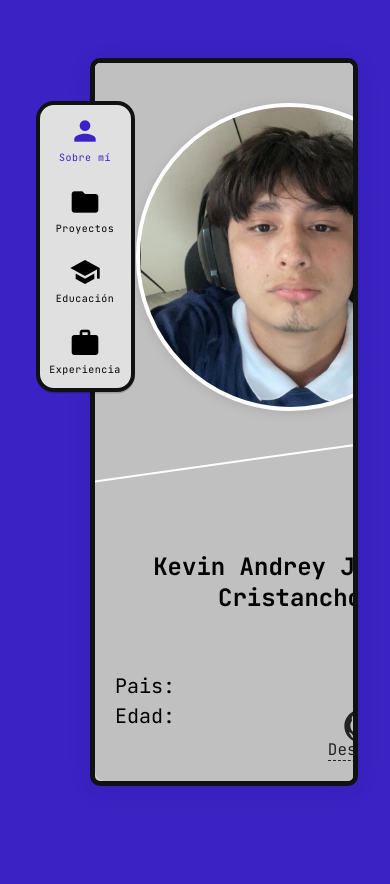
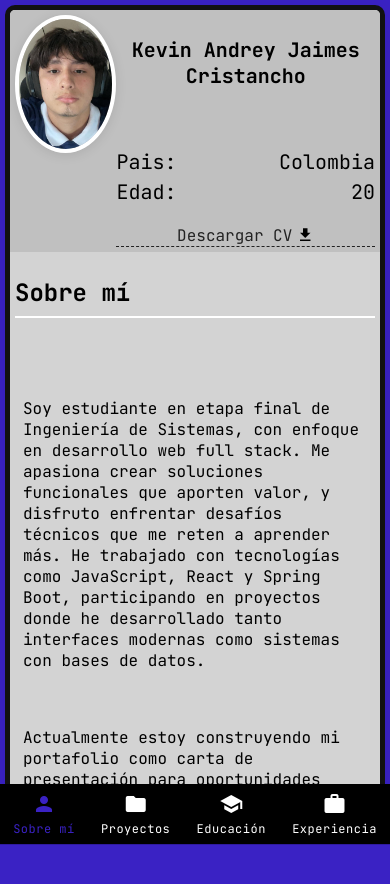
Before and after one commit to AndreyK-2305/Kevin-Portfolio, a React (Create React App) app: page / in a window 390 px wide. Shown: the top 884 px of the page. After the commit the page ends 845 px from the top, so only its background shows below. Built offline with nearby package versions, Linux system fonts and the light colour scheme.

Commit message:
feat: resposive desing v1

```diff
--- a/src/App.css
+++ b/src/App.css
@@ -77,3 +77,54 @@ body, html, #root, .App {
     transform: rotate(360deg);
   }
 }
+
+
+@media (max-width: 768px) {
+  .app-container {
+    flex-direction: row;
+    align-items: center;
+  }
+
+  .aboutme-container {
+    flex-direction: column;
+    width: 100%;
+    margin: 0 0 0 0;
+    padding: 0;
+
+  }
+
+  .aboutme-left,
+  .aboutme-right {
+    width: 100%;
+    border-radius: 0;
+    padding: 5px;
+    box-sizing: border-box;
+  }
+
+  .aboutme-photo-wrapper {
+    width: 130px;
+    height: 130px;
+    margin: 0 auto;
+  }
+
+  .main-content {
+    margin-left: 0;
+    padding: 5px;
+    height: auto;
+
+  }
+
+  .section-header h1 {
+    font-size: 1.5rem;
+  }
+
+  .section-content {
+    padding: 8px;
+    font-size: 16px;
+  }
+
+  .sidebar-overlay{
+    width: 100%;
+    align-items: flex-end;
+  }
+}
--- a/src/components/Projects.tsx
+++ b/src/components/Projects.tsx
@@ -18,7 +18,18 @@ const projects = [
     githubUrl: 'https://github.com/AndreyK-2305/SCIBU',
     webUrl: 'https://andreyk-2305.github.io/SCIBU/#/auth/login',
   },
-
+  {
+    image: scibuImg,
+    title: 'SCIBU',
+    description: 'Web de gestión de citas de servicios de salud para la vicerrectoría de Bienestar Universitario (UFPS - Cúcuta).',
+    techs: [
+      { icon: javaIcon, name: 'Java' },
+      { icon: tsIcon, name: 'TypeScript' },
+      { icon: reactIcon, name: 'React' },
+    ],
+    githubUrl: 'https://github.com/AndreyK-2305/SCIBU',
+    webUrl: 'https://andreyk-2305.github.io/SCIBU/#/auth/login',
+  },
 ];
 
 const Projects = () => {
--- a/src/pages/AboutPage.tsx
+++ b/src/pages/AboutPage.tsx
@@ -22,14 +22,13 @@ const LinkedinIcon = () => (
 const AboutPage = () => {
   return (
     <div style={{
-      fontFamily: 'JetBrains Mono, monospace',
-      textAlign: 'center',
-      marginTop: '3rem',
-      maxWidth: '85%',
-      marginLeft: 'auto',
-      marginRight: 'auto',
-      fontSize: '18px'
+      display: 'flex',
+      justifyContent: 'center',
+      gap: 24,
+      marginTop: '32px',
+      flexWrap: 'wrap'
     }}>
+
       <p>Soy estudiante en etapa final de Ingeniería de Sistemas, con enfoque en desarrollo web full stack. Me apasiona crear soluciones funcionales que aporten valor, y disfruto enfrentar desafíos técnicos que me reten a aprender más. He trabajado con tecnologías como JavaScript, React y Spring Boot, participando en proyectos donde he desarrollado tanto interfaces modernas como sistemas con bases de datos.</p>
 
       <p>Actualmente estoy construyendo mi portafolio como carta de presentación para oportunidades laborales o prácticas profesionales. Estoy abierto a nuevos retos y comprometido con seguir creciendo como desarrollador. </p>
@@ -41,7 +40,7 @@ const AboutPage = () => {
         <img src={pythonIcon} alt="Python" title="Python" width={48} height={48} />
         <img src={dbIcon} alt="Database" title="Database" width={48} height={48} />
       </div>
-      <div style={{ position: 'absolute', right: 40, bottom: 30, display: 'flex', gap: 24 }}>
+      <div>
         <a href="https://github.com/AndreyK-2305" target="_blank" rel="noopener noreferrer" title="GitHub">
           <GithubIcon />
         </a>
--- a/src/styles/AboutMe.css
+++ b/src/styles/AboutMe.css
@@ -10,7 +10,6 @@
 }
 
 .aboutme-left {
-  flex: 0 0 350px;
   display: flex;
   flex-direction: column;
   align-items: center;
@@ -60,7 +59,7 @@
 }
 
 .aboutme-info h2 {
-  font-size: 20pxpx;
+  font-size: 20px;
   margin-bottom: 16px;
   font-weight: 60px;
 }
@@ -166,3 +165,69 @@
 .aboutme-socials .material-icons:hover {
   color: #3a22c4;
 }
+
+
+
+@media (max-width: 768px) {
+  .aboutme-container {
+    flex-direction: column;
+  }
+
+  .aboutme-left::after {
+    content: none;
+  }
+
+  .aboutme-left {
+    width: 100%;
+    min-width: 100%;
+    border-radius: 10px 10px 0 0;
+    flex-direction: row;
+    align-items: flex-start;
+  }
+
+  .aboutme-photo {
+    width: 100%;
+    height: 100%;
+    object-fit: cover;
+
+  }
+
+  .aboutme-photo-wrapper {
+    width: 180px;
+    height: 180px;
+    align-items: center;
+  }
+
+  .aboutme-info {
+    margin-top: 5px;
+  }
+
+
+  .aboutme-details {
+    padding: 5 24px;
+    font-size: 16px;
+  }
+
+  .aboutme-details div {
+    justify-content: space-between;
+  }
+
+  .aboutme-cv {
+    position: static;
+    margin: 20px auto 0 auto;
+    justify-content: center;
+  }
+
+  .aboutme-right {
+    height: auto;
+    max-height: none;
+  }
+
+  .section-header {
+    padding: 0px;
+  }
+
+  .section-content {
+    padding: 0 16px 24px 16px;
+  }
+}
--- a/src/styles/Sidebar.css
+++ b/src/styles/Sidebar.css
@@ -1,11 +1,11 @@
 
 .sidebar-overlay {
-  position: fixed;       /* Cambiado de absolute a fixed */
+  position: fixed;
   top: 0;
   left: 0;
-  width: 120px;         /* Asegura suficiente espacio */
-  height: 100vh;        /* Cubre toda la altura */
-  z-index: 1000;        /* Muy alto para estar sobre todo */
+  width: 120px;
+  height: 100vh;
+  z-index: 1000;
   display: flex;
   padding-top: 100px;
   padding-left: 25px;
@@ -30,7 +30,7 @@
   justify-content: flex-start;
   position: relative;
   z-index: 11;
-  pointer-events: auto;     /* Permite clics dentro del sidebar */
+  pointer-events: auto;
 }
 
 .sidebar ul {
@@ -87,3 +87,56 @@
 .material-icons {
   transition: color 0.3s ease, transform 0.2s ease;
 }
+
+@media (max-width: 768px) {
+.sidebar-overlay {
+  width: 100%;
+  height: auto;
+  padding-top: 0;
+  padding-left: 0;
+  justify-content: center;
+  align-items: center;
+  top: 0;
+  left: 0;
+  z-index: 1000;
+}
+
+.sidebar {
+  flex-direction: row;
+  justify-content: space-around;
+  align-items: center;
+  width: 100%;
+  height: 60px;
+  border-radius: 0;
+  padding: 0;
+  margin: 0;
+  border: none;
+  background:rgb(0, 0, 0);
+}
+
+.sidebar ul {
+  display: flex;
+  flex-direction: row;
+  justify-content: space-around;
+  width: 100%;
+}
+
+.sidebar li {
+  margin: 0;
+  padding: 8px 4px;
+  color: white;
+}
+
+.sidebar li .material-icons {
+  font-size: 24px;
+  color: white;
+}
+
+.sidebar-label {
+  font-size: 12px;
+  margin-top: 5px;
+}
+.sidebar li:hover {
+  background: none;
+}
+}
```
